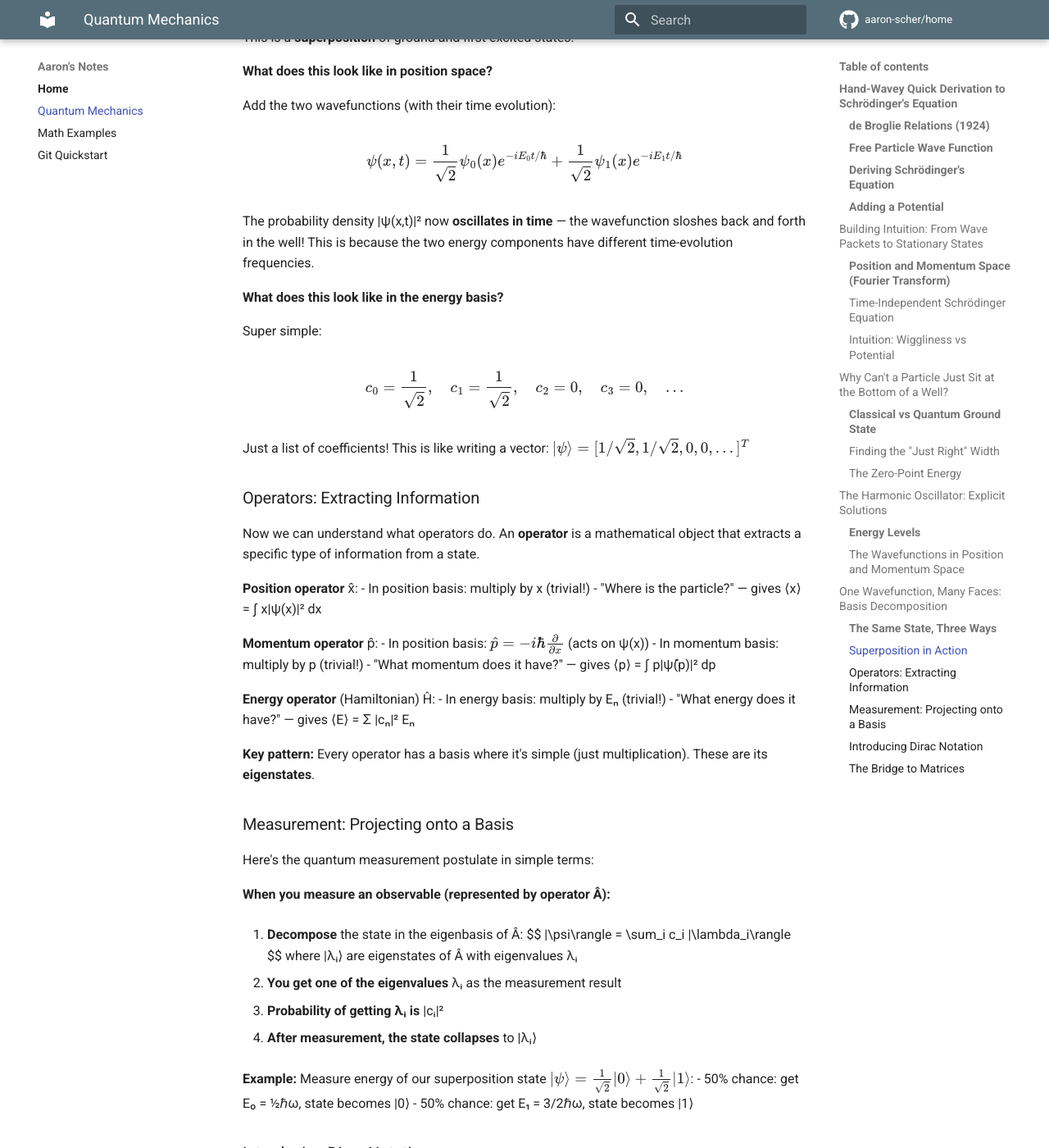
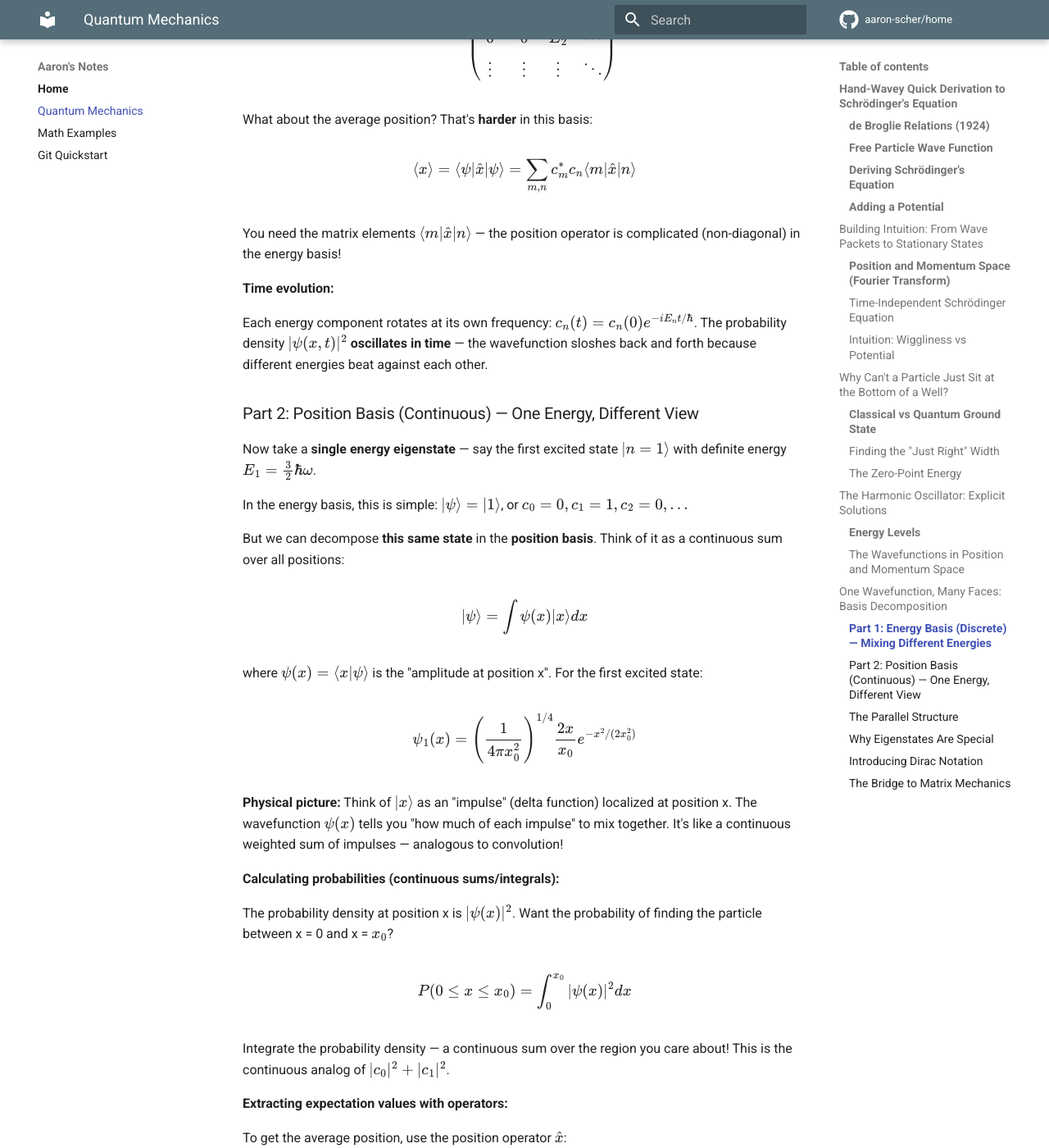
Before and after one commit to aaron-scher/home, an MkDocs documentation site: the page built from docs/quantum-mechanics.md, in a window 1280 px wide and 1400 px high, scrolled down 11079 px. Shown: the whole window at 82% size. Built offline with MkDocs 1.6.1 and Material for MkDocs 9.7.7, drawn with Linux system fonts in a browser that asks for light colours; comment, search, counter and statistics services are not loaded; some of the changed text lies outside the part shown.

Commit message:
Rewrite basis decomposition section with improved pedagogy
- Start with discrete energy basis (superposition of different energies)
- Show how to calculate probabilities as discrete sums
- Show how to extract expectation values with operators
- Then show single energy eigenstate in continuous position basis
- Show how to calculate probabilities as integrals
- Parallel structure: discrete sums ↔ continuous integrals
- Emphasize eigenstates form orthogonal basis
- Introduce Dirac notation naturally
- Bridge to matrix mechanics at the end

Clearer progression: energy superposition → position decomposition → general Dirac formalism

🤖 Generated with [Claude Code](https://claude.com/claude-code)

Co-Authored-By: Claude <noreply@anthropic.com>

```diff
--- a/docs/quantum-mechanics.md
+++ b/docs/quantum-mechanics.md
@@ -344,143 +344,188 @@ Two nodes (symmetric). Again, same functional form!
 
 ## One Wavefunction, Many Faces: Basis Decomposition
 
-Here's something remarkable: we've been showing the ground state ψ₀(x) in position space, and ψ̃₀(p) in momentum space. But these are **the same quantum state** — just written in different "languages"!
+Quantum states can be expressed in different "coordinate systems" — just like a vector [3, 4] can be written in Cartesian (x,y) or polar (r,θ) coordinates. The key difference: some bases are **discrete** (like energy levels) and some are **continuous** (like position).
 
-Think about it: a vector like [3, 4] can be expressed in Cartesian coordinates (x,y) or polar coordinates (r,θ). Same vector, different representation. Quantum states work the same way.
+Let's see how the same math structure appears in both cases.
 
-### The Same State, Three Ways
+### Part 1: Energy Basis (Discrete) — Mixing Different Energies
 
-Let's take a concrete example: suppose we prepare a harmonic oscillator in its **first excited state** (n=1).
-
-**In the energy basis:**
-
-The state is simply "I'm in energy level 1":
+Consider a **superposition** of different energy states:
 
 $$
-|\psi\rangle = |n=1\rangle
+|\psi\rangle = c_0|0\rangle + c_1|1\rangle + c_2|2\rangle + \cdots
 $$
 
-That's it! The energy basis is the "simplest" way to describe this state because it's an energy eigenstate.
+This is a sum of the ground state $|0\rangle$ with energy $E_0 = \frac{1}{2}\hbar\omega$, first excited $|1\rangle$ with $E_1 = \frac{3}{2}\hbar\omega$, etc. The coefficients $c_n$ tell you "how much" of each energy is present.
 
-**In the position basis:**
+**Introducing Dirac notation:** The inner product $c_n = \langle n|\psi\rangle$ extracts the "n-component" of the state.
 
-The "how much at each position x" description is:
+This is just a **column vector** in disguise:
 
 $$
-\psi(x) = \left(\frac{1}{4\pi x_0^2}\right)^{1/4} \frac{2x}{x_0} e^{-x^2/(2x_0^2)}
+|\psi\rangle = \begin{pmatrix} c_0 \\ c_1 \\ c_2 \\ \vdots \end{pmatrix}
 $$
 
-This continuous function tells you the amplitude at every point in space.
+**Calculating probabilities (discrete sums):**
 
-**In the momentum basis:**
-
-The "how much of each momentum p" description is:
+The probability of measuring energy $E_n$ is $|c_n|^2$. Want the probability of finding the particle in one of the lowest two energy states?
 
 $$
-\tilde{\psi}(p) = \left(\frac{1}{4\pi p_0^2}\right)^{1/4} \frac{2p}{p_0} e^{-p^2/(2p_0^2)}
+P(E_0 \text{ or } E_1) = |c_0|^2 + |c_1|^2
 $$
 
-Same quantum state, just expressed in terms of momentum components.
+Just add up the individual probabilities — a discrete sum over the states you care about!
 
-### Superposition in Action
+**Extracting expectation values with operators:**
 
-Now here's where it gets interesting. Consider a state that's **not** an energy eigenstate:
+To get the average energy, use the energy operator (Hamiltonian) $\hat{H}$:
 
 $$
-|\psi\rangle = \frac{1}{\sqrt{2}}|n=0\rangle + \frac{1}{\sqrt{2}}|n=1\rangle
+\langle E \rangle = \langle \psi | \hat{H} | \psi \rangle = \sum_n |c_n|^2 E_n
 $$
 
-This is a **superposition** of ground and first excited states.
-
-**What does this look like in position space?**
-
-Add the two wavefunctions (with their time evolution):
+In this basis, $\hat{H}$ is **trivial** — it's a diagonal matrix that just multiplies each component by its energy:
 
 $$
-\psi(x,t) = \frac{1}{\sqrt{2}}\psi_0(x)e^{-iE_0 t/\hbar} + \frac{1}{\sqrt{2}}\psi_1(x)e^{-iE_1 t/\hbar}
+\hat{H} = \begin{pmatrix} E_0 & 0 & 0 & \cdots \\ 0 & E_1 & 0 & \cdots \\ 0 & 0 & E_2 & \cdots \\ \vdots & \vdots & \vdots & \ddots \end{pmatrix}
 $$
 
-The probability density |ψ(x,t)|² now **oscillates in time** — the wavefunction sloshes back and forth in the well! This is because the two energy components have different time-evolution frequencies.
-
-**What does this look like in the energy basis?**
-
-Super simple:
+What about the average position? That's **harder** in this basis:
 
 $$
-c_0 = \frac{1}{\sqrt{2}}, \quad c_1 = \frac{1}{\sqrt{2}}, \quad c_2 = 0, \quad c_3 = 0, \quad ...
+\langle x \rangle = \langle \psi | \hat{x} | \psi \rangle = \sum_{m,n} c_m^* c_n \langle m|\hat{x}|n\rangle
 $$
 
-Just a list of coefficients! This is like writing a vector: $|\psi\rangle = [1/\sqrt{2}, 1/\sqrt{2}, 0, 0, ...]^T$
+You need the matrix elements $\langle m|\hat{x}|n\rangle$ — the position operator is complicated (non-diagonal) in the energy basis!
 
-### Operators: Extracting Information
+**Time evolution:**
 
-Now we can understand what operators do. An **operator** is a mathematical object that extracts a specific type of information from a state.
+Each energy component rotates at its own frequency: $c_n(t) = c_n(0) e^{-iE_n t/\hbar}$. The probability density $|\psi(x,t)|^2$ **oscillates in time** — the wavefunction sloshes back and forth because different energies beat against each other.
 
-**Position operator** x̂:
-- In position basis: multiply by x (trivial!)
-- "Where is the particle?" — gives ⟨x⟩ = ∫ x|ψ(x)|² dx
+### Part 2: Position Basis (Continuous) — One Energy, Different View
 
-**Momentum operator** p̂:
-- In position basis: $\hat{p} = -i\hbar \frac{\partial}{\partial x}$ (acts on ψ(x))
-- In momentum basis: multiply by p (trivial!)
-- "What momentum does it have?" — gives ⟨p⟩ = ∫ p|ψ̃(p)|² dp
+Now take a **single energy eigenstate** — say the first excited state $|n=1\rangle$ with definite energy $E_1 = \frac{3}{2}\hbar\omega$.
 
-**Energy operator** (Hamiltonian) Ĥ:
-- In energy basis: multiply by Eₙ (trivial!)
-- "What energy does it have?" — gives ⟨E⟩ = Σ |cₙ|² Eₙ
+In the energy basis, this is simple: $|\psi\rangle = |1\rangle$, or $c_0 = 0, c_1 = 1, c_2 = 0, ...$
 
-**Key pattern:** Every operator has a basis where it's simple (just multiplication). These are its **eigenstates**.
+But we can decompose **this same state** in the **position basis**. Think of it as a continuous sum over all positions:
 
-### Measurement: Projecting onto a Basis
+$$
+|\psi\rangle = \int \psi(x) |x\rangle dx
+$$
 
-Here's the quantum measurement postulate in simple terms:
+where $\psi(x) = \langle x|\psi\rangle$ is the "amplitude at position x". For the first excited state:
 
-**When you measure an observable (represented by operator Â):**
+$$
+\psi_1(x) = \left(\frac{1}{4\pi x_0^2}\right)^{1/4} \frac{2x}{x_0} e^{-x^2/(2x_0^2)}
+$$
 
-1. **Decompose** the state in the eigenbasis of Â:
-   $$
-|\psi\rangle = \sum_i c_i |\lambda_i\rangle
+**Physical picture:** Think of $|x\rangle$ as an "impulse" (delta function) localized at position x. The wavefunction $\psi(x)$ tells you "how much of each impulse" to mix together. It's like a continuous weighted sum of impulses — analogous to convolution!
+
+**Calculating probabilities (continuous sums/integrals):**
+
+The probability density at position x is $|\psi(x)|^2$. Want the probability of finding the particle between x = 0 and x = $x_0$?
+
 $$
-   where |λᵢ⟩ are eigenstates of Â with eigenvalues λᵢ
+P(0 \leq x \leq x_0) = \int_0^{x_0} |\psi(x)|^2 dx
+$$
 
-2. **You get one of the eigenvalues** λᵢ as the measurement result
+Integrate the probability density — a continuous sum over the region you care about! This is the continuous analog of $|c_0|^2 + |c_1|^2$.
 
-3. **Probability of getting λᵢ is** |cᵢ|²
+**Extracting expectation values with operators:**
 
-4. **After measurement, the state collapses** to |λᵢ⟩
+To get the average position, use the position operator $\hat{x}$:
 
-**Example:** Measure energy of our superposition state $|\psi\rangle = \frac{1}{\sqrt{2}}|0\rangle + \frac{1}{\sqrt{2}}|1\rangle$:
-- 50% chance: get E₀ = ½ℏω, state becomes |0⟩
-- 50% chance: get E₁ = 3/2ℏω, state becomes |1⟩
+$$
+\langle x \rangle = \langle \psi | \hat{x} | \psi \rangle = \int x |\psi(x)|^2 dx
+$$
+
+In this basis, $\hat{x}$ is **trivial** — it just multiplies by x. Super easy!
+
+What about the average energy? Apply the Hamiltonian:
+
+$$
+\langle E \rangle = \langle \psi | \hat{H} | \psi \rangle = \int \psi^*(x) \left[-\frac{\hbar^2}{2m}\frac{d^2}{dx^2} + V(x)\right] \psi(x) dx
+$$
+
+Since $\psi_1(x)$ is an energy eigenstate, this just gives $E_1$ back. But notice: $\hat{H}$ is **complicated** here — it's a differential operator!
+
+What about momentum? Use $\hat{p} = -i\hbar \frac{\partial}{\partial x}$:
+
+$$
+\langle p \rangle = \int \psi^*(x) \left(-i\hbar \frac{\partial}{\partial x}\right) \psi(x) dx
+$$
+
+For this symmetric state, $\langle p \rangle = 0$ (particle moves left and right equally).
+
+**Time evolution:**
+
+Since this is an energy eigenstate, $\psi(x,t) = \psi(x) e^{-iE_1 t/\hbar}$. The probability density $|\psi(x,t)|^2 = |\psi(x)|^2$ is **constant in time** — stationary state!
+
+### The Parallel Structure
+
+Notice the pattern:
+
+| Concept | Energy Basis (Discrete) | Position Basis (Continuous) |
+|---------|-------------------------|----------------------------|
+| **State components** | $c_n = \langle n\|\psi\rangle$ (numbers) | $\psi(x) = \langle x\|\psi\rangle$ (function) |
+| **Combine components** | $\sum_n$ (discrete sum) | $\int dx$ (continuous sum) |
+| **Probability** | $\|c_n\|^2$ | $\|\psi(x)\|^2$ (density) |
+| **Sum probabilities** | $\sum_n \|c_n\|^2 = 1$ | $\int \|\psi(x)\|^2 dx = 1$ |
+| **Easy operator** | $\hat{H}$ (diagonal matrix) | $\hat{x}$ (multiply by x) |
+| **Hard operator** | $\hat{x}$ (off-diagonal matrix) | $\hat{H}$ (differential) |
+
+**Key insight:** Discrete sums become integrals, but the structure is identical. Energy basis is finite-dimensional linear algebra; position basis is infinite-dimensional, but same rules!
+
+### Why Eigenstates Are Special
+
+Here's the bottom line: **eigenstates form a complete orthogonal basis**. This means:
+
+1. **Any state can be decomposed** into eigenstates (they're linearly independent and span the space)
+2. **Eigenstates are orthogonal:** $\langle m|n\rangle = \delta_{mn}$ (0 if m≠n, 1 if m=n)
+3. **This makes probabilities simple:** Because of orthogonality, $\sum_n |c_n|^2 = 1$ automatically
+4. **Operators act simply on their eigenstates:** $\hat{H}|n\rangle = E_n|n\rangle$ — just multiply by eigenvalue!
+
+When you measure an observable, you're asking "which eigenstate am I in?" The decomposition $|\psi\rangle = \sum_n c_n |n\rangle$ tells you the probability amplitudes. The orthogonality means these probabilities don't interfere — they just add like classical probabilities.
+
+**This is why Dirac notation is so powerful!**
 
 ### Introducing Dirac Notation
 
-We've been sneaking in this |ψ⟩ notation (called "ket"). Here's what it means:
+We've been using this |ψ⟩ notation (called a "ket"). Here's the formal picture:
 
 **Ket |ψ⟩:** An abstract quantum state (independent of basis)
 
-**Bra ⟨φ|:** The dual vector (used for inner products)
+**Bra ⟨φ|:** The dual vector (complex conjugate transpose for inner products)
 
-**Inner product ⟨φ|ψ⟩:** Overlap between states (gives a number)
+**Inner product ⟨φ|ψ⟩:** Overlap between states (gives a complex number)
 
-**In position basis:**
-- |ψ⟩ becomes the function ψ(x)
-- ⟨x|ψ⟩ = ψ(x) (amplitude at position x)
-- ⟨φ|ψ⟩ = ∫ φ*(x)ψ(x) dx
+The key insight: $c_n = \langle n|\psi\rangle$ extracts the component of $|\psi\rangle$ along $|n\rangle$.
 
-**In energy basis:**
-- |ψ⟩ becomes the vector [c₀, c₁, c₂, ...]ᵀ
-- ⟨n|ψ⟩ = cₙ (coefficient of energy eigenstate n)
-- ⟨φ|ψ⟩ = Σ dₙ* cₙ
+**In the energy basis:**
+- $|\psi\rangle$ is a column vector $[c_0, c_1, c_2, ...]^T$
+- $\langle n|\psi\rangle = c_n$ (the n-th component)
+- $\langle \psi|\phi\rangle = \sum_n c_n^* d_n$ (inner product)
+
+**In the position basis:**
+- $|\psi\rangle$ becomes the function $\psi(x)$
+- $\langle x|\psi\rangle = \psi(x)$ (amplitude at position x)
+- $\langle \psi|\phi\rangle = \int \psi^*(x)\phi(x) dx$ (inner product)
+
+**Operators in Dirac notation:**
+
+Expectation value: $\langle \hat{A} \rangle = \langle \psi | \hat{A} | \psi \rangle$
+
+Matrix element: $\langle m|\hat{A}|n\rangle$ is the (m,n) entry of the operator's matrix representation
 
 **Why use this notation?**
-- **Basis-independent:** |ψ⟩ is the same whether you write it in position, momentum, or energy basis
-- **Clean math:** ⟨n|Ĥ|ψ⟩ means "apply Ĥ to |ψ⟩, then project onto |n⟩"
-- **Matrices emerge naturally:** ⟨m|Ĥ|n⟩ is the (m,n) matrix element of Ĥ
+- **Basis-independent:** $|\psi\rangle$ is the same abstract state whether you write it as $c_n$ or $\psi(x)$
+- **Clean formulas:** The same expression works in any basis — just change what $\langle \cdot | \cdot \rangle$ means!
+- **Matrices emerge naturally:** In a discrete basis, everything is linear algebra
 
-### The Bridge to Matrices
+### The Bridge to Matrix Mechanics
 
-In a finite-dimensional space (like spin, or truncating to the first N energy levels), everything becomes linear algebra:
+In a finite-dimensional space (like spin-½, or truncating to the first N energy levels), everything becomes concrete linear algebra:
 
 **States** → column vectors:
 
@@ -488,23 +533,23 @@ $$
 |\psi\rangle = \begin{pmatrix} c_0 \\ c_1 \\ c_2 \\ \vdots \end{pmatrix}
 $$
 
-**Operators** → matrices:
+**Operators** → matrices. The Hamiltonian in the energy basis is diagonal:
 
 $$
 \hat{H} = \begin{pmatrix} E_0 & 0 & 0 & \cdots \\ 0 & E_1 & 0 & \cdots \\ 0 & 0 & E_2 & \cdots \\ \vdots & \vdots & \vdots & \ddots \end{pmatrix}
 $$
 
-**Eigenvalue equation** Ĥ|ψ⟩ = E|ψ⟩ → matrix equation H**c** = E**c**
+**Eigenvalue equation:** $\hat{H}|\psi\rangle = E|\psi\rangle$ becomes $H\mathbf{c} = E\mathbf{c}$ (standard matrix eigenvalue problem)
 
-**Time evolution** → matrix exponential:
+**Time evolution:** The Schrödinger equation becomes a matrix exponential:
 
 $$
 |\psi(t)\rangle = e^{-i\hat{H}t/\hbar}|\psi(0)\rangle
 $$
 
-This is **the same Schrödinger equation** you know, just in matrix form!
+For a diagonal $\hat{H}$, this just rotates each component: $c_n(t) = e^{-iE_n t/\hbar} c_n(0)$.
 
-The continuous wavefunctions ψ(x) we've been working with are the infinite-dimensional limit. The math structure is identical.
+**The punchline:** The continuous wavefunctions $\psi(x)$ we've been working with are the **infinite-dimensional limit** of this finite-dimensional picture. Same mathematical structure — eigenstates, operators, inner products — just with integrals instead of sums!
 
 ---
 
```
